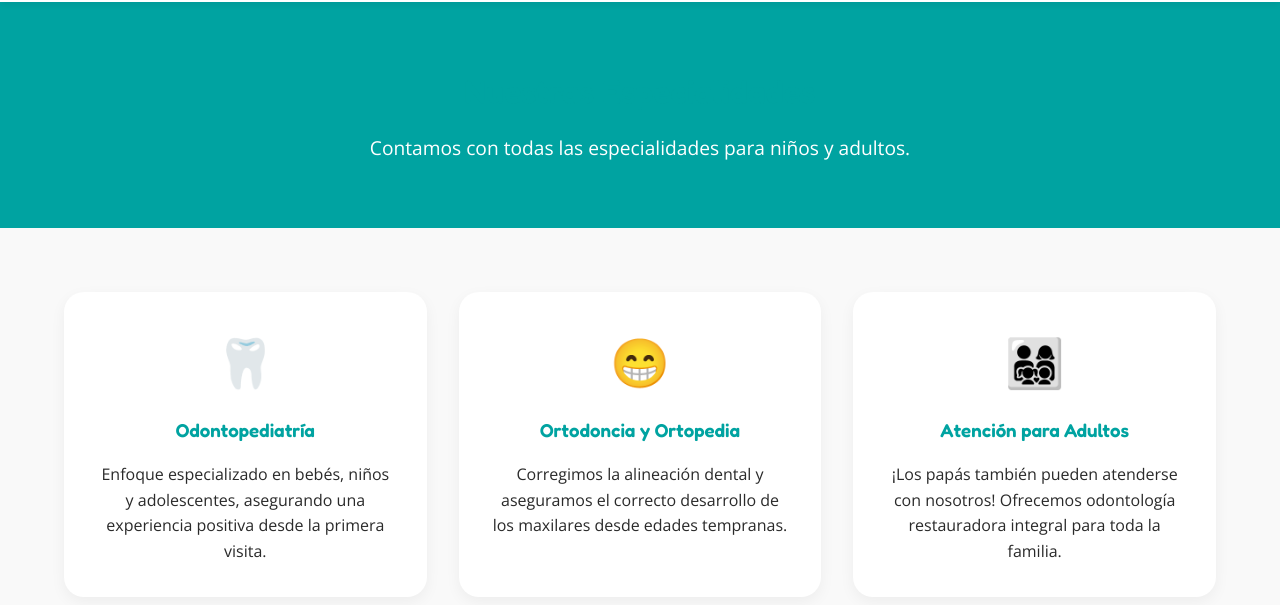
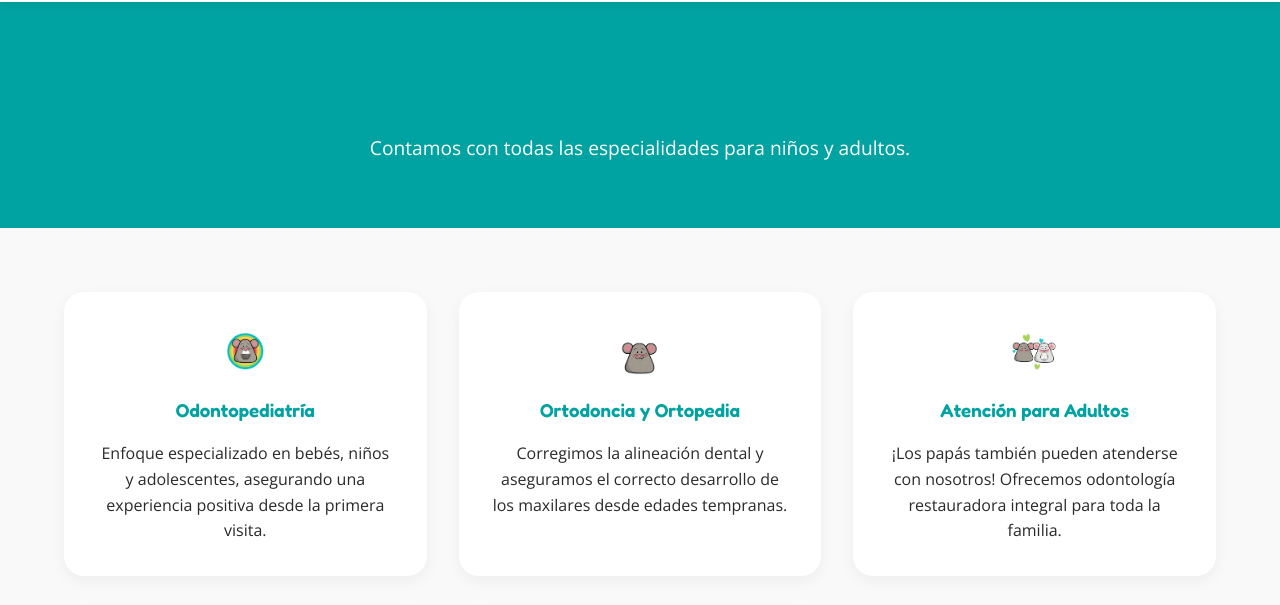
Before and after one commit to edudevats/sr_perez_web, a website built with Vite: page servicios.html in a window 1280 px wide. Shown: the part 98-703 px from the top of the page. Built offline with nearby package versions, Linux system fonts and the light colour scheme.

Commit message:
update icons

```diff
--- a/servicios.html
+++ b/servicios.html
@@ -33,22 +33,30 @@
     <section class="section">
       <div class="cards-grid">
         <div class="card">
-          <div class="card-icon">🦷</div>
+          <div class="card-icon" style="display: flex; justify-content: center; align-items: center; height: 3.5rem;">
+            <img src="./public/images/IMG_9939.JPG.png" alt="Odontopediatría" style="height: 55px; object-fit: contain;" />
+          </div>
           <h3>Odontopediatría</h3>
           <p>Enfoque especializado en bebés, niños y adolescentes, asegurando una experiencia positiva desde la primera visita.</p>
         </div>
         <div class="card">
-          <div class="card-icon">😁</div>
+          <div class="card-icon" style="display: flex; justify-content: center; align-items: center; height: 3.5rem;">
+            <img src="./public/images/IMG_99471.png" alt="Ortodoncia y Ortopedia" style="height: 55px; object-fit: contain;" />
+          </div>
           <h3>Ortodoncia y Ortopedia</h3>
           <p>Corregimos la alineación dental y aseguramos el correcto desarrollo de los maxilares desde edades tempranas.</p>
         </div>
         <div class="card">
-          <div class="card-icon">👨‍👩‍👧‍👦</div>
+          <div class="card-icon" style="display: flex; justify-content: center; align-items: center; height: 3.5rem;">
+            <img src="./public/images/IMG_99341.png" alt="Atención para Adultos" style="height: 55px; object-fit: contain;" />
+          </div>
           <h3>Atención para Adultos</h3>
           <p>¡Los papás también pueden atenderse con nosotros! Ofrecemos odontología restauradora integral para toda la familia.</p>
         </div>
         <div class="card">
-          <div class="card-icon">✨</div>
+          <div class="card-icon" style="display: flex; justify-content: center; align-items: center; height: 3.5rem;">
+            <img src="./public/images/IMG_99491.png" alt="Prevención y Limpieza" style="height: 55px; object-fit: contain;" />
+          </div>
           <h3>Prevención y Limpieza</h3>
           <p>Técnicas de cepillado, aplicación de flúor y profilaxis para mantener a los pacientes libres de caries.</p>
         </div>
```
Also changed, not shown: public/images/IMG_99341.png (added), public/images/IMG_9939.JPG.png (added), public/images/IMG_99471.png (added), public/images/IMG_99491.png (added).
